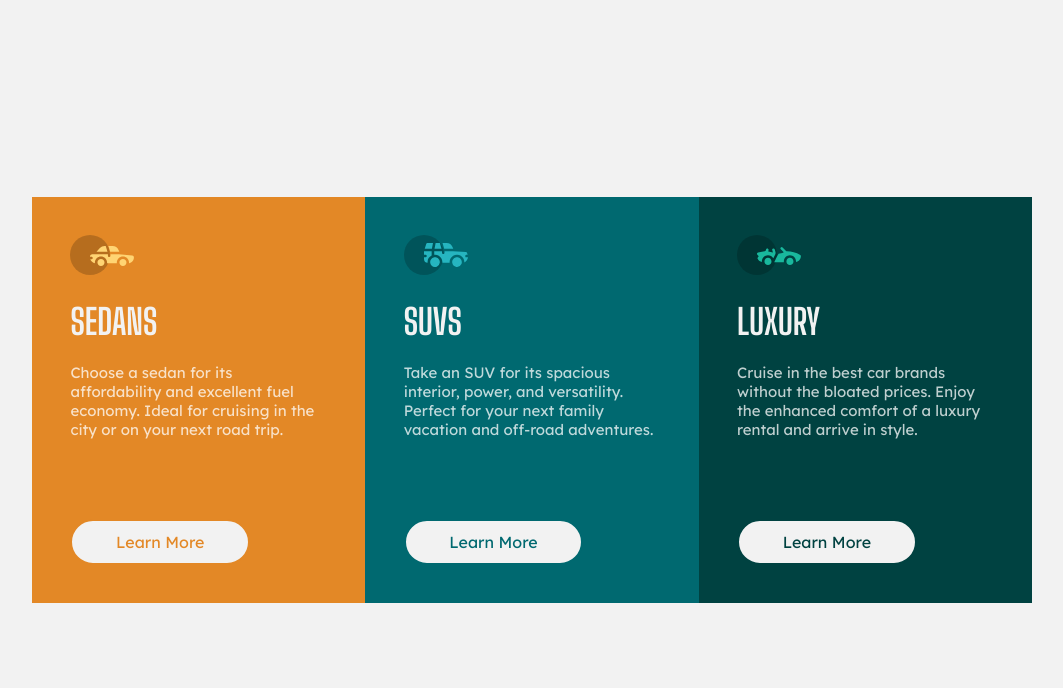
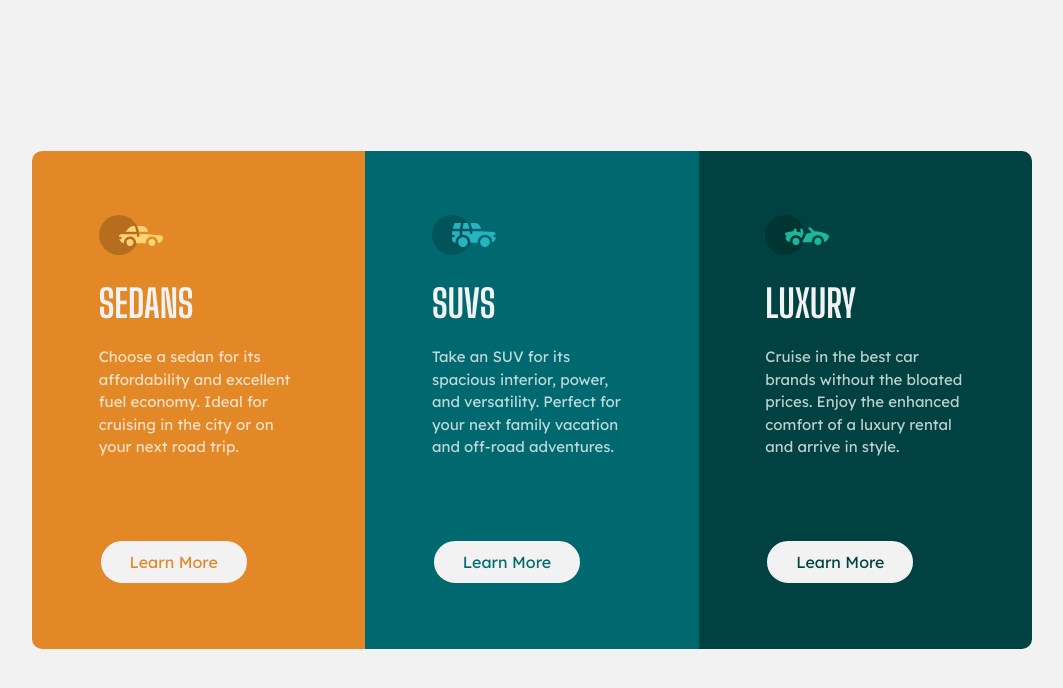
Before and after one commit to chirag-bishnoi/3-column-preview-card, a plain HTML site: page index.html in a window 1280 px wide. Shown: the whole page, without its empty margins (108-1171 px from the left). Drawn offline with Linux system fonts and the light colour scheme.

Commit message:
code updated

```diff
--- a/style.css
+++ b/style.css
@@ -19,9 +19,10 @@ body {
 main {
     display: grid;
     grid-template-columns: 1fr 1fr 1fr;
-    width: min( 1000px, 95%);
+    max-width: 1000px;
     color: hsla(0, 0%, 100%, 0.75);
-    border-radius: 5px;
+    border-radius: 10px;
+    overflow: hidden;
 }
 
 .sec-1{
@@ -35,12 +36,13 @@ main {
 }
 
 article {
-    padding: 2.4rem;
+    padding-inline: 20%;
+    padding-block: 4rem;
 }
 
 h2 {
     color: hsl(0, 0%, 95%);
-    font-size: 2.2rem;
+    font-size: 2.4rem;
     font-family:"Big Shoulders Display", Arial, Helvetica, sans-serif;
     font-weight: 700;
     margin-block: 1.3rem;
@@ -49,6 +51,7 @@ h2 {
 
 p {
     margin-bottom: 5rem;
+    line-height: 1.5;
 }
 
 button {
@@ -58,6 +61,7 @@ button {
     padding: .7rem 1.1rem;
     border-radius: 50px;
     font-family: inherit;
+    cursor: pointer;
 }
 
 button:is(:hover,:focus){
@@ -86,4 +90,8 @@ button:is(:hover,:focus){
         max-width: 90%;
         margin-block: 2rem;
     }
+
+    article {
+        padding-inline: 15% 20%;
+    }
 }
```
